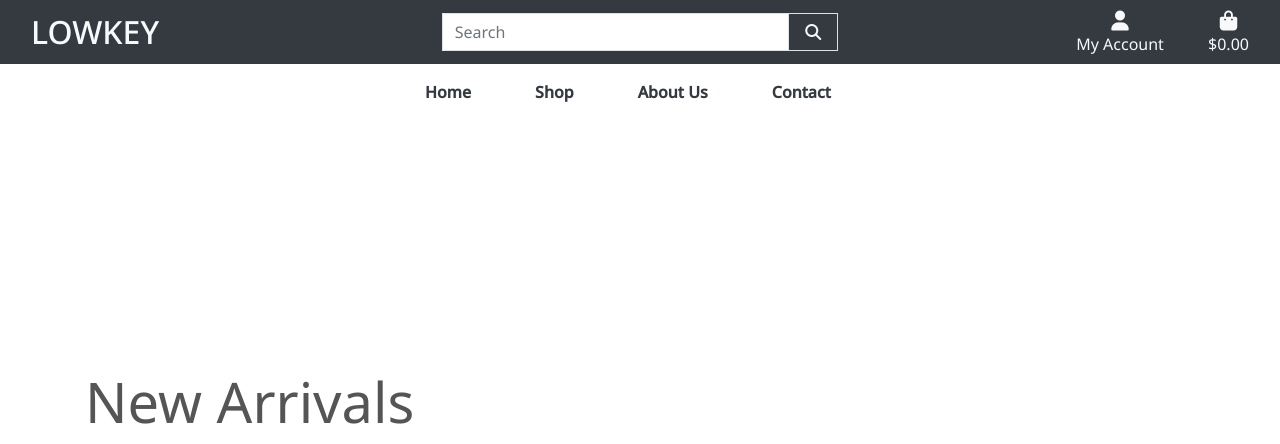
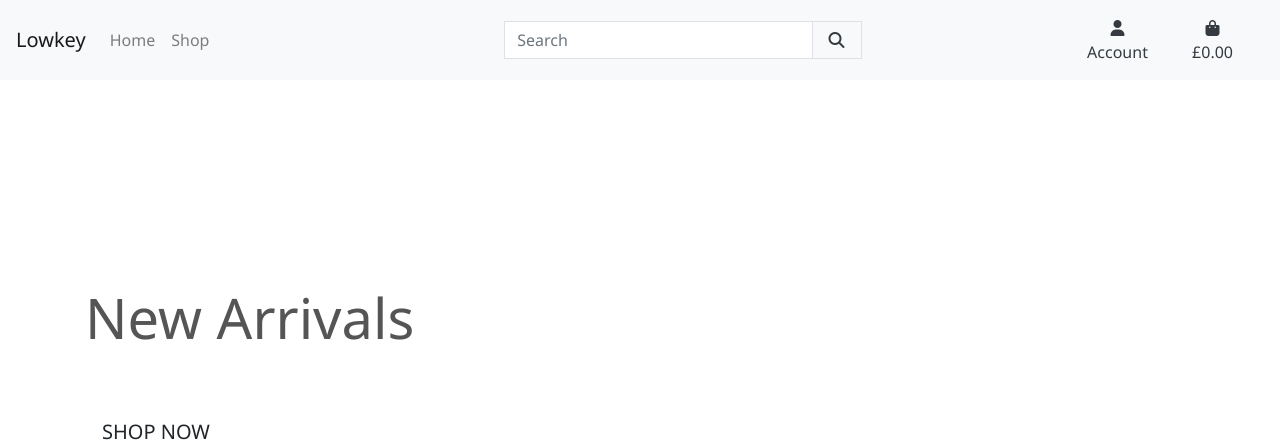
Before and after one commit to Faris-07/LowKey, a Django app: page / in a window 1280 px wide. Shown: the top 444 px of the page. Run offline with Django 3.2, Linux system fonts and the light colour scheme; the visitor is signed in with stand-in values (Sample User, id 1); some libraries are stand-ins or nearby versions.

Commit message:
Remove header and update navbar

```diff
--- a/static/css/base.css
+++ b/static/css/base.css
@@ -34,21 +34,6 @@ body {
     display: none;
 }
 
-/* fixed top navbar only on medium and up */
-@media (min-width: 992px) {
-    .fixed-top-desktop-only {
-        position: fixed;
-        top: 0;
-        right: 0;
-        left: 0;
-        z-index: 1030;
-    }
-
-    .header-container {
-        padding-top: 164px;
-    }
-}
-
 @media only screen and (max-width: 800px) {
     #back-to-top{
       display:none !important;
--- a/templates/base.html
+++ b/templates/base.html
@@ -39,22 +39,36 @@
     <title>LowKey {% block extra_title %}{% endblock %}</title>
   </head>
   <body>
-    <!-- Navigation -->
-    <header class="container-fluid fixed-top bg-dark">
-      <div class="row">
-          <div class="col-12 col-lg-4 my-auto py-1 py-lg-0 text-center text-lg-left">
-              <a href="{% url 'home' %}" class="nav-link main-logo-link">
-                  <h2 class="logo-font text-light my-0">LowKey</h2>
+    <nav class="navbar navbar-expand-lg navbar-light bg-light">
+        <a class="navbar-brand" href="#">Lowkey</a>
+        <button class="navbar-toggler" type="button" data-toggle="collapse" data-target="#navbarTogglerDemo02" aria-controls="navbarTogglerDemo02" aria-expanded="false" aria-label="Toggle navigation">
+        <span class="navbar-toggler-icon"></span>
+        </button>
+        <div class="collapse navbar-collapse" id="navbarTogglerDemo02">
+           <ul class="navbar-nav mr-auto mt-2 mt-lg-0">
+              <li class="nav-item">
+                 <a class="nav-link" href="/">Home</a>
+              </li>
+              <li class="nav-item dropdown">
+                 <a class="nav-link" href="#" id="shop-link" data-toggle="dropdown" aria-haspopup="true" aria-expanded="false">
+                 Shop
                  </a>
+                 <div class="dropdown-menu border-1" aria-labelledby="clothing-link">
+                    <a href="{% url 'products' %}" class="dropdown-item">New Arrivals</a>
+                    <a href="" class="dropdown-item">Shirts</a>
+                    <a href="" class="dropdown-item">Trouser/Jeans</a>
+                    <a href="" class="dropdown-item">Sweatshirts/Hoodies</a>
+                    <a href="" class="dropdown-item">T-shirts</a>
+                    <a href="" class="dropdown-item">Accessories</a>
                  </div>
-
-          <!-- Search Bar -->
+              </li>
+           </ul>
            <div class="col-12 col-lg-4 my-auto py-1 py-lg-0">
               <form method="GET" action="{% url 'products' %}">
                  <div class="input-group w-100">
                     <input class="form-control border rounded-0" type="text" name="q" placeholder="Search">
                     <div class="input-group-append">
-                          <button class="form-control btn border rounded-0 text-light" type="submit">
+                       <button class="form-control btn border rounded-0 text-dark" type="submit">
                        <span class="icon">
                        <i class="fas fa-search"></i>
                        </span>
@@ -63,15 +77,13 @@
                  </div>
               </form>
            </div>
-
-          <!-- User Account -->
            <div class="col-12 col-lg-4 my-auto py-1 py-lg-0">
               <ul class="list-inline list-unstyled text-center text-lg-right my-0">
                  <li class="list-inline-item dropdown">
-                      <a class="text-light nav-link" href="#" id="user-options" data-toggle="dropdown" aria-haspopup="true" aria-expanded="false">
+                    <a class="text-dark nav-link" href="#" id="user-options" data-toggle="dropdown" aria-haspopup="true" aria-expanded="false">
                        <div class="text-center">
-                              <div><i class="fas fa-user fa-lg"></i></div>
-                              <p class="my-0">My Account</p>
+                          <div><i class="fas fa-user"></i></div>
+                          <p class="my-0">Account</p>
                        </div>
                     </a>
                     <div class="dropdown-menu border-0" aria-labelledby="user-options">
@@ -87,17 +99,16 @@
                        {% endif %}
                     </div>
                  </li>
-
                  <!-- Shopping Bag -->
                  <li class="list-inline-item">
-                      <a class="{% if grand_total %}text-info font-weight-bold{% else %}text-light{% endif %} nav-link" href="">
+                    <a class="{% if grand_total %}text-info{% else %}text-dark{% endif %} nav-link" href="">
                        <div class="text-center">
-                              <div><i class="fas fa-shopping-bag fa-lg"></i></div>
+                          <div><i class="fas fa-shopping-bag"></i></div>
                           <p class="my-0">
                              {% if grand_total %}
                              ${{ grand_total|floatformat:2 }}
                              {% else %}
-                                      $0.00
+                             £0.00
                              {% endif %}
                           </p>
                        </div>
@@ -106,16 +117,7 @@
               </ul>
            </div>
         </div>
-      <div class="row bg-white">
-        <nav class="navbar navbar-expand-lg navbar-light w-100">
-            <button class="navbar-toggler" type="button" data-toggle="collapse" data-target="#main-nav" aria-controls="main-nav" aria-expanded="false" aria-label="Toggle navigation">
-                <span class="navbar-toggler-icon"></span>
-            </button>
-            {% include 'includes/mobile-top-header.html' %}
-            {% include 'includes/main-nav.html' %}
     </nav>
-    </div>
-  </header>
 
     <a id="back-to-top" href="#" class="btn btn-dark btn-lg back-to-top" role="button"><i class="fas fa-chevron-up"></i></a>
 
--- a/templates/includes/main-nav.html
+++ b/templates/includes/main-nav.html
@@ -1,13 +1,15 @@
-<div class="collapse navbar-collapse text-center" id="main-nav">
-    <ul class="navbar-nav w-auto mx-auto">
+<nav class="navbar navbar-expand-lg navbar-dark bg-dark">
+    <a class="navbar-brand" href="#">Lowkey</a>
+    <button class="navbar-toggler" type="button" data-toggle="collapse" data-target="#navbarTogglerDemo02" aria-controls="navbarTogglerDemo02" aria-expanded="false" aria-label="Toggle navigation">
+    <span class="navbar-toggler-icon"></span>
+    </button>
+    <div class="collapse navbar-collapse" id="navbarTogglerDemo02">
+       <ul class="navbar-nav mr-auto mt-2 mt-lg-0">
           <li class="nav-item">
-            <a class="font-weight-bold nav-link text-dark mr-5" href="{% url 'home' %}">
-                Home
-            </a>
+             <a class="nav-link" href="#">Home</a>
           </li>
-
           <li class="nav-item dropdown">
-            <a class="font-weight-bold nav-link text-dark mr-5" href="#" id="shop-link" data-toggle="dropdown" aria-haspopup="true" aria-expanded="false">
+             <a class="nav-link text-light" href="#" id="shop-link" data-toggle="dropdown" aria-haspopup="true" aria-expanded="false">
              Shop
              </a>
              <div class="dropdown-menu border-1" aria-labelledby="clothing-link">
@@ -19,17 +21,44 @@
                 <a href="" class="dropdown-item">Accessories</a>
              </div>
           </li>
-
-        <li class="nav-item">
-            <a class="font-weight-bold nav-link text-dark mr-5" href="#">
-                About Us
+       </ul>
+       <form class="form-inline my-2 my-lg-0">
+          <input class="form-control mr-sm-2" type="search" placeholder="Search">
+          <button class="btn btn-outline-success my-2 my-sm-0" type="submit">Search</button>
+       </form>
+       <li class="list-inline-item dropdown">
+          <a class="text-black nav-link d-block d-lg-none" href="#" id="user-options" data-toggle="dropdown" aria-haspopup="true" aria-expanded="false">
+             <div class="text-center">
+                <div><i class="fas fa-user fa-lg"></i></div>
+                <p class="my-0">My Account</p>
+             </div>
+          </a>
+          <div class="dropdown-menu border-0" aria-labelledby="user-options">
+             {% if request.user.is_authenticated %}
+             {% if request.user.is_superuser %}
+             <a href="{% url 'account_logout' %}" class="dropdown-item">Product Management</a>
+             {% endif %}
+             <a href="" class="dropdown-item">My Profile</a>
+             <a href="{% url 'account_logout' %}" class="dropdown-item">Logout</a>
+             {% else %}
+             <a href="{% url 'account_signup' %}" class="dropdown-item">Register</a>
+             <a href="{% url 'account_login' %}" class="dropdown-item">Login</a>
+             {% endif %}
+          </div>
+       </li>
+       <li class="list-inline-item">
+          <a class="{% if grand_total %}text-primary font-weight-bold{% else %}text-black{% endif %} nav-link d-block d-lg-none" href="">
+             <div class="text-center">
+                <div><i class="fas fa-shopping-bag fa-lg"></i></div>
+                <p class="my-0">
+                   {% if grand_total %}
+                   ${{ grand_total|floatformat:2 }}
+                   {% else %}
+                   $0.00
+                   {% endif %}
+                </p>
+             </div>
           </a>
        </li>
-
-        <li class="nav-item">
-            <a class="font-weight-bold nav-link text-dark mr-5" href="#">
-                Contact
-            </a>
-        </li>
-    </ul>
     </div>
+ </nav>
--- a/templates/includes/mobile-top-header.html
+++ /dev/null
@@ -1,56 +0,0 @@
-<li class="list-inline-item">
-    <a class="text-black nav-link d-block d-lg-none" href="#" id="mobile-search" data-toggle="dropdown" aria-haspopup="true" aria-expanded="false">
-        <div class="text-center">
-            <div><i class="fas fa-search fa-lg"></i></div>
-            <p class="my-0">Search</p>
-        </div>
-    </a>
-    <div class="dropdown-menu border-0 w-100 p-3 rounded-0 my-0" aria-labelledby="mobile-search">
-        <form class="form" method="GET" action="{% url 'products' %}">
-            <div class="input-group w-100">
-                <input class="form-control border border-black rounded-0" type="text" name="q" placeholder="Search our site">
-                <div class="input-group-append">
-                    <button class="form-control form-control btn btn-black border border-black rounded-0" type="submit">
-                        <span class="icon">
-                            <i class="fas fa-search"></i>
-                        </span>
-                    </button>
-                </div>
-            </div>
-        </form>
-    </div>
-</li>
-<li class="list-inline-item dropdown">
-    <a class="text-black nav-link d-block d-lg-none" href="#" id="user-options" data-toggle="dropdown" aria-haspopup="true" aria-expanded="false">
-        <div class="text-center">
-            <div><i class="fas fa-user fa-lg"></i></div>
-            <p class="my-0">My Account</p>
-        </div>
-    </a>
-    <div class="dropdown-menu border-0" aria-labelledby="user-options">
-        {% if request.user.is_authenticated %}
-            {% if request.user.is_superuser %}
-                <a href="{% url 'account_logout' %}" class="dropdown-item">Product Management</a>
-            {% endif %}
-            <a href="" class="dropdown-item">My Profile</a>
-            <a href="{% url 'account_logout' %}" class="dropdown-item">Logout</a>
-        {% else %}
-            <a href="{% url 'account_signup' %}" class="dropdown-item">Register</a>
-            <a href="{% url 'account_login' %}" class="dropdown-item">Login</a>
-        {% endif %}
-    </div>
-</li>
-<li class="list-inline-item">
-    <a class="{% if grand_total %}text-primary font-weight-bold{% else %}text-black{% endif %} nav-link d-block d-lg-none" href="">
-        <div class="text-center">
-            <div><i class="fas fa-shopping-bag fa-lg"></i></div>
-            <p class="my-0">
-                {% if grand_total %}
-                    ${{ grand_total|floatformat:2 }}
-                {% else %}
-                    $0.00
-                {% endif %}
-            </p>
-        </div>
-    </a>
-</li>
```
Lines whose indentation alone changed are shown as unchanged.
